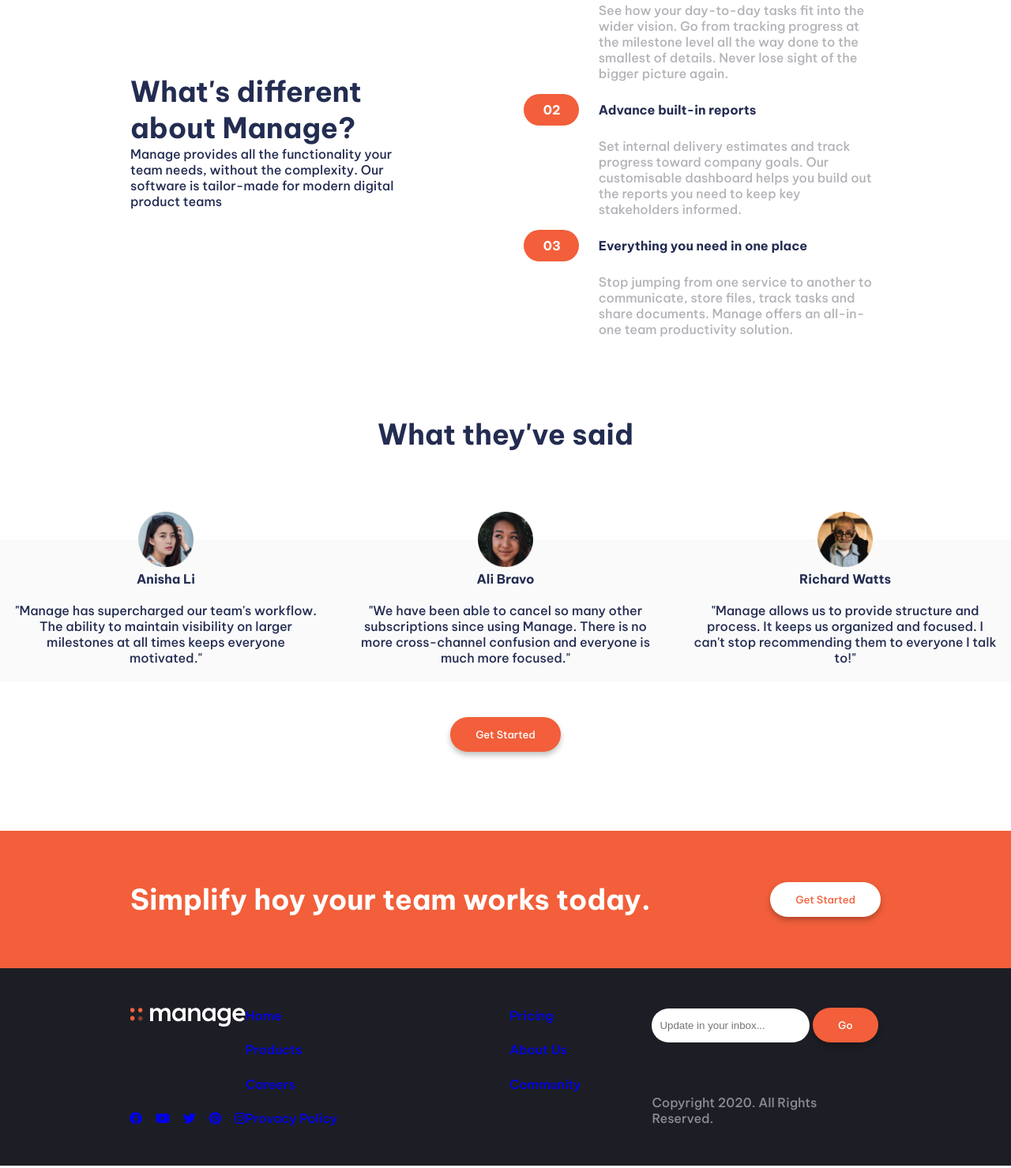
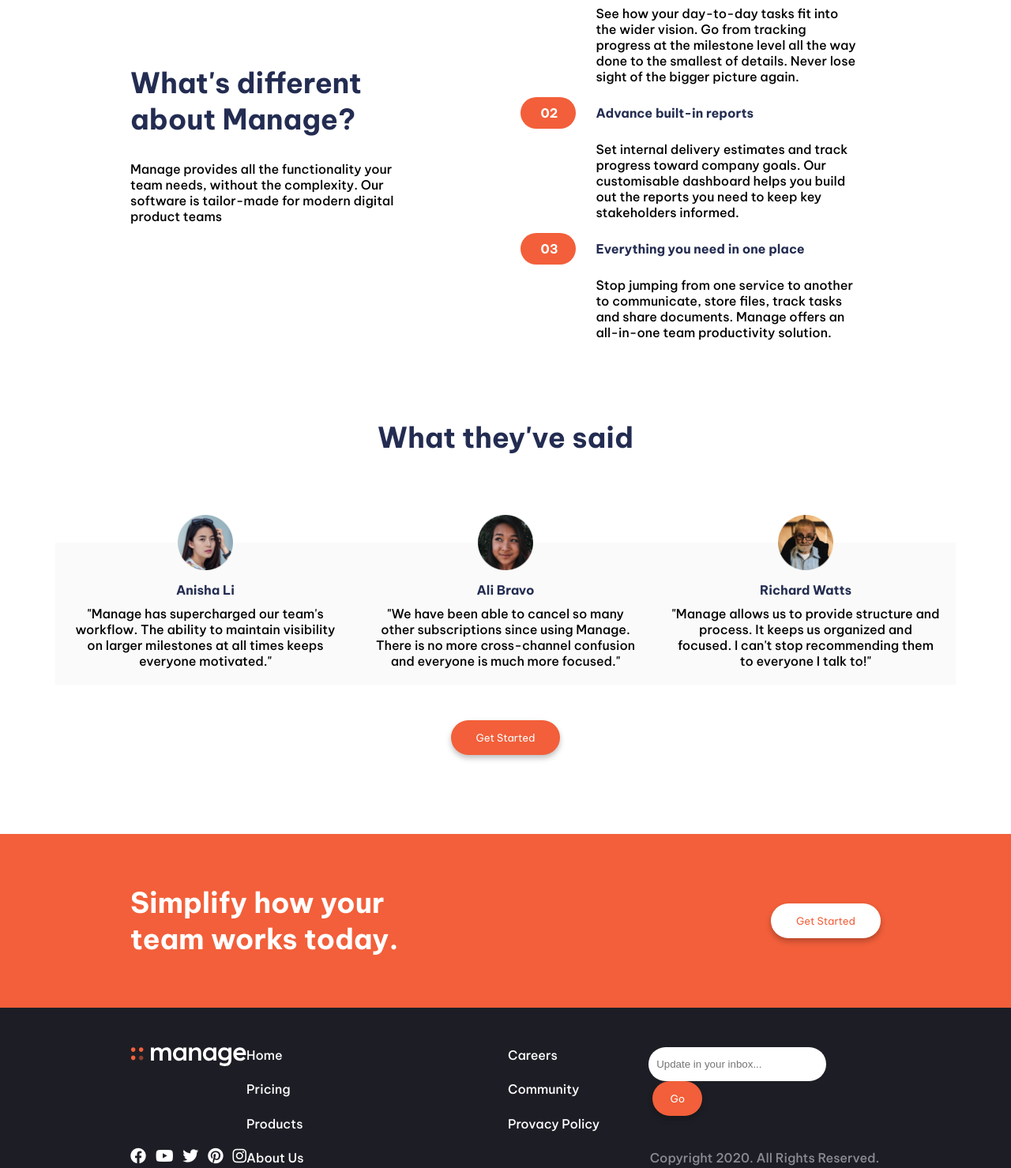
Before and after one commit to DavidGMont/frontEnd, a plain HTML site: page Manage/index.html in a window 1280 px wide. Shown: the part 868-2347 px from the top of the page at 79% size. Drawn offline with Linux system fonts and the light colour scheme.

Commit message:
Version pulida casi final

```diff
--- a/Manage/css/style.css
+++ b/Manage/css/style.css
@@ -23,6 +23,7 @@ body::-webkit-scrollbar-track {
     border-radius: 10px;
     background-color: #FAFAFA;
     -webkit-box-shadow: inset 0 0 6px rgba(0,0,0,0.3);
+    box-shadow: inset 0 0 6px rgba(0,0,0,0.3);
 }
 
 body::-webkit-scrollbar-thumb {
@@ -32,22 +33,23 @@ body::-webkit-scrollbar-thumb {
 
 a {
     text-decoration: none;
+    color: #232C51;
     transition: all 0.3s ease 0s;
 }
 
 h2 {
     font-size: 2.25rem;
+    font-weight: 700;
 }
 
 h4 {
     font-size: 1rem;
-    margin: 20px 0px;
+    margin: 10px 0px;
 }
 
 button {
     font-family: 'Be Vietnam Pro', sans-serif;
     font-size: 0.8125rem;
-    font-weight: 500;
     padding: 0.875rem 2rem;
     border: none;
     border-radius: 2rem;
@@ -91,22 +93,7 @@ header > button {
 
 header > i.fa-solid.fa-bars {
     display: block;
-}
-
-header > nav > ul > li > a:visited {
-    color: #232C51;
-}
-
-header > nav > ul > li > a:focus {
-    color: #8F94A7;
-}
-
-header > nav > ul > li > a:hover {
-    color: #8F94A7;
-}
-
-header > nav > ul > li > a:active {
-    color: #F25F3A;
+    font-size: 1.25rem;
 }
 
 /* Hero section */
@@ -120,23 +107,23 @@ main > section {
 
 main > section#hero > article {
     order: 1;
+    text-align: center;
 }
 
 main > section#hero > article > h1 {
     font-size: 2rem;
     font-weight: 700;
-    text-align: center;
 }
 
 main > section#hero > article > p {
     font-size: 0.75rem;
-    text-align: center;
-    margin: 28px 0px;
+    line-height: 2;
+    margin: 15px 0px;
     color: black;
 }
 
 main > section#hero > article > button {
-    margin: 0px auto;
+    margin-top: 15px;
 }
 
 main > section#hero > img {
@@ -147,18 +134,24 @@ main > section#hero > img {
 /* Characteristics section */
 
 main > section#functions {
-    padding-left: 0px;
-    padding-right: 0px;
-    margin-left: 0px;
+    padding: 0px 0px 80px;
 }
 
-main > section#functions article {
+main > section#functions > article {
     text-align: center;
+}
+
+main > section#functions > article > p {
+    font-size: 0.75rem;
+    line-height: 2;
+    color: black;
+    margin: 30px 45px 14px;
+
 }
 
 ol {
     list-style: none;
-    counter-reset: cool-numbers;
+    counter-reset: stylish-nums;
     font-weight: 700;
     padding-left: 0px;
     margin-left: 15px;
@@ -166,12 +159,15 @@ ol {
 }
 
 ol > li {
-    counter-increment: cool-numbers;
+    counter-increment: stylish-nums;
     margin: 1rem 0rem;
+    background-color: #FFF0EB;
+    border-top-left-radius: 2rem;
+    border-bottom-left-radius: 2rem;
 }
 
 ol > li::before {
-    content: "0" counter(cool-numbers);
+    content: "0" counter(stylish-nums);
     display: inline-block;
     text-align: center;
     width: 20px;
@@ -180,19 +176,23 @@ ol > li::before {
     border-radius: 2rem;
     color: white;
     background-color: #F25F3A;
+    z-index: 1;
 }
 
 main > section > article > ol > p {
     padding-left: 0px;
-    color: #B3B2B7;
+    padding-right: 25px;
+    color: black;
     font-weight: 500;
+    line-height: 2;
+
 }
 
 /* Reviews section */
 
 section#reviews {
     flex-direction: column;
-    padding: 0px 70px 100px;
+    padding: 0px 25px 45px;
 }
 
 section#reviews > div {
@@ -200,13 +200,22 @@ section#reviews > div {
 }
 
 section#reviews > div > article {
-    width: 430px;
+    width: 100%;
     padding: 20px;
     align-items: center;
     text-align: center;
     background-color: #FAFAFA;
     position: relative;
     margin: 110px 0px 45px;
+    line-height: 2;
+}
+
+section#reviews > div > article > h4 {
+    padding-top: 30px;
+}
+
+section#reviews > div > article > p {
+    color: black;
 }
 
 section#reviews > div > article > img {
@@ -221,19 +230,19 @@ section#reviews > div > article:nth-child(odd) {
     display: none;
 }
 
-
 /* Start section */
 
 section#start {
     background-color: #F25F3A;
-    padding-top: 64px;
-    padding-bottom: 64px;
+    padding-top: 100px;
+    padding-bottom: 100px;
     justify-content: space-between;
+    text-align: center;
 }
 
 section#start > h2 {
-    /* width: 440px; */
     color: white;
+    padding-bottom: 30px
 }
 
 section#start > button {
@@ -245,26 +254,15 @@ section#start > button {
 
 footer {
     background-color: #1D1E25;
-    height: 250px;
-    padding: 50px 164px;
+    padding: 50px 25px 30px;
     display: flex;
+    flex-direction: column-reverse;
     justify-content: space-between;
+    font-size: 0.625rem;
 }
 
-footer a:visited {
+footer a {
     color: white;
-}
-
-footer a:focus {
-    color: #F25F3A;
-}
-
-footer a:hover {
-    color: #F25F3A;
-}
-
-footer a:active {
-    color: #8F94A7;
 }
 
 /* Footer left */
@@ -274,6 +272,20 @@ footer > div {
     flex-direction: column;
     align-content: center;
     justify-content: space-between;
+    font-size: 2rem;
+}
+
+footer > div > span {
+    order: 2;
+    margin: auto;
+    font-size: 0.625rem;
+    color: #8C8C94;
+}
+
+footer > div > a {
+    order: 1;
+    margin: 50px auto 60px;
+
 }
 
 footer > div > div {
@@ -285,15 +297,18 @@ footer > div > div {
 
 footer > ul {
     list-style: none;
-    padding: 0px;
+    padding: 50px 35px 60px;
     display: flex;
     flex-wrap: wrap;
     justify-content: space-between;
     align-content: space-between;
+    /* flex-direction: column; */
+    /* height: 160px; */
 }
 
 footer > ul > li {
-    width: 35%;
+    width: 50%;
+    padding: 10px 0px;
 }
 
 /* Footer right */
@@ -302,6 +317,7 @@ footer > form {
     display: flex;
     flex-direction: column;
     justify-content: space-between;
+    align-items: center;
 }
 
 footer > form > fieldset {
@@ -311,22 +327,24 @@ footer > form > fieldset {
 }
 
 input[type=email] {
-    width: 200px;
+    width: 235px;
     padding: 0.875rem 2rem 0.875rem 0.625rem;
     border: none;
     border-radius: 2rem;
 }
 
-footer > form > button {
+footer > form > fieldset > button {
     padding: 0.875rem 1.4rem;
     margin-left: 5px;
 }
 
 footer > form > span {
-color: #8C8C94;
+    display: none;
 }
 
-@media screen and (min-width: 768px) /* and (max-width: 1440px) */ {
+@media screen and (min-width: 769px) /* and (max-width: 1440px) */ {
+
+    /* Header styles */
 
     header {
         padding: 65px 165px;
@@ -348,6 +366,22 @@ color: #8C8C94;
         font-size: 0.8125rem;
     }
 
+    header > nav > ul > li > a:visited {
+        color: #232C51;
+    }
+
+    header > nav > ul > li > a:focus {
+        color: #8F94A7;
+    }
+
+    header > nav > ul > li > a:hover {
+        color: #8F94A7;
+    }
+
+    header > nav > ul > li > a:active {
+        color: #F25F3A;
+    }
+
     header > button {
         display: inline-block;
     }
@@ -360,26 +394,28 @@ color: #8C8C94;
 
     main > section {
         padding: 0px 165px 100px;
-        display: flex;
         flex-direction: row;
-        align-items: center;
     }
 
     main > section#hero > article {
         order: 0;
+        text-align: left;
     }
 
     main > section#hero > article > h1 {
         font-size: 3.625rem;
-        font-weight: 700;
         text-align: left;
     }
 
     main > section#hero > article > p {
         font-size: 1rem;
+        line-height: normal;
         text-align: left;
-        margin: 28px 0px;
-        color: black;
+        margin: 30px 0px;
+    }
+
+    main > section#hero > article > button {
+        margin-top: 0px;
     }
 
     main > section#hero > img {
@@ -401,9 +437,19 @@ color: #8C8C94;
         text-align: left;
     }
 
+    main > section#functions > article > p {
+        font-size: 1rem;
+        line-height: normal;
+        margin: 30px 0px 0px;
+    }
 
     ol {
         margin-left: 125px;
+    }
+
+    ol > li {
+        background-color: unset;
+        border-radius: 0rem;
     }
 
     ol > li::before {
@@ -412,9 +458,96 @@ color: #8C8C94;
 
     main > section > article > ol > p {
         padding-left: 95px;
+        line-height: normal;
     }
 
     /* Reviews section */
+    section#reviews {
+        padding: 0px 70px 100px;
+    }
+
+    section#reviews > div > article {
+        width: 33.333%;
+        line-height: normal;
+    }
+    section#reviews > div > article > h4 {
+        padding-top: 20px;
+    }
+
+    /* Start section */
+
+    section#start {
+        text-align: left;
+        padding-top: 64px;
+        padding-bottom: 64px;
+    }
+
+    section#start > h2 {
+        width: 40%;
+        padding-bottom: 0px
+    }
+
+    /* Footer */
+
+    footer {
+        flex-direction: row;
+        padding: 50px 165px;
+        height: 250px;
+        font-size: 1rem;
+    }
+
+    footer a:visited {
+        color: white;
+    }
+
+    footer a:focus {
+        color: #F25F3A;
+    }
+
+    footer a:hover {
+        color: #F25F3A;
+    }
+
+    footer a:active {
+        color: #8F94A7;
+    }
+
+    /* Footer right */
+
+    input[type=email] {
+        width: 225px;
+    }
+
+    footer > form > span {
+        color: #8C8C94;
+        display: inline;
+    }
+
+    /* Footer middle */
+
+    footer > ul {
+        padding: 0px;
+    }
+
+    footer > ul > li {
+        padding: 0px;
+        width: 35%;
+    }
+
+    /* Footer left */
+
+    footer > div {
+        font-size: 1.25rem;
+    }
+
+    footer > div > a {
+        order: 0;
+        margin: 0px;
+    }
+
+    footer > div > span {
+        display: none;
+    }
 
 
 
--- a/Manage/index.html
+++ b/Manage/index.html
@@ -71,12 +71,13 @@
             <button>Get Started</button>
         </section>
         <section id="start">
-            <h2>Simplify hoy your team works today.</h2>
+            <h2>Simplify how your team works today.</h2>
             <button>Get Started</button>
         </section>
     </main>
     <footer>
         <div>
+            <span>Copyright 2020. All Rights Reserved.</span>
             <a href="."><img src="./img/logoWhite.svg" alt="Logo Manage"></a>
             <div>
                 <a href="#"><i class="fa-brands fa-facebook"></i></a>
@@ -88,12 +89,12 @@
         </div>
         <ul>
             <li><a href="#">Home</a></li>
+            <li><a href="#">Careers</a></li>
             <li><a href="#">Pricing</a></li>
+            <li><a href="#">Community</a></li>
             <li><a href="#">Products</a></li>
+            <li><a href="#">Provacy Policy</a></li>
             <li><a href="#">About Us</a></li>
-            <li><a href="#">Careers</a></li>
-            <li><a href="#">Community</a></li>
-            <li><a href="#">Provacy Policy</a></li>
         </ul>
         <form action="." method="post">
             <fieldset>
```
